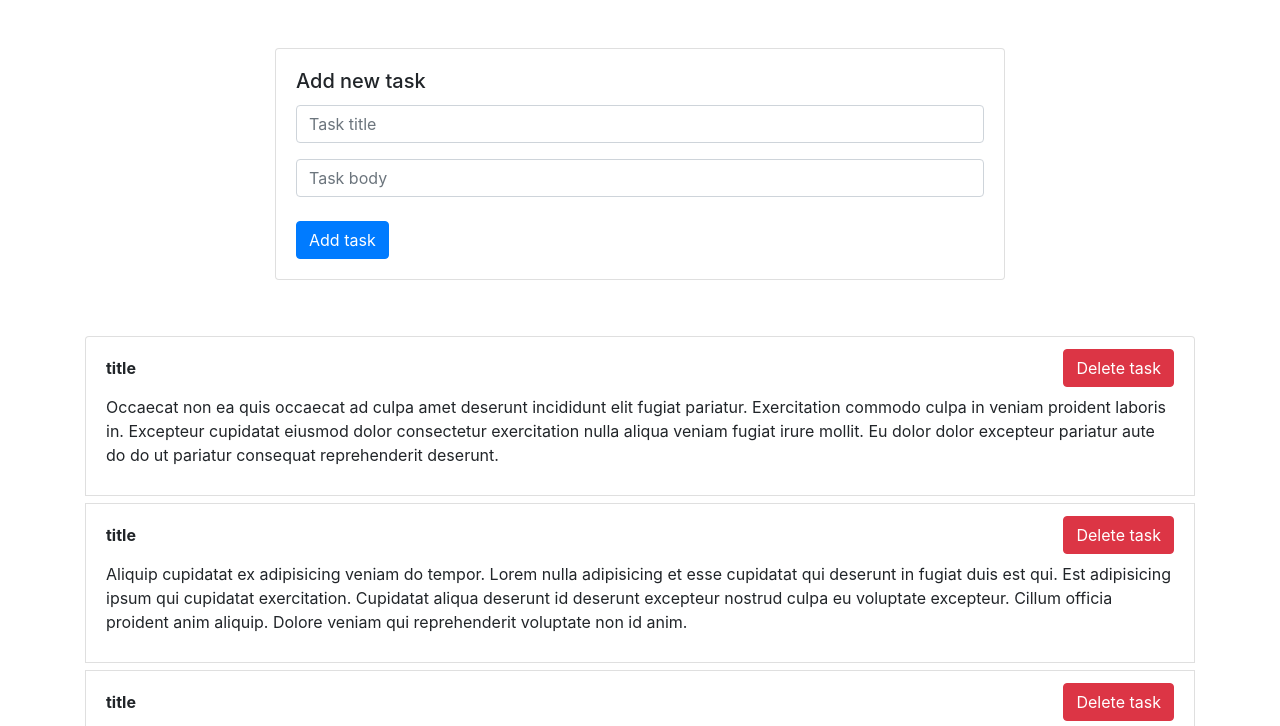
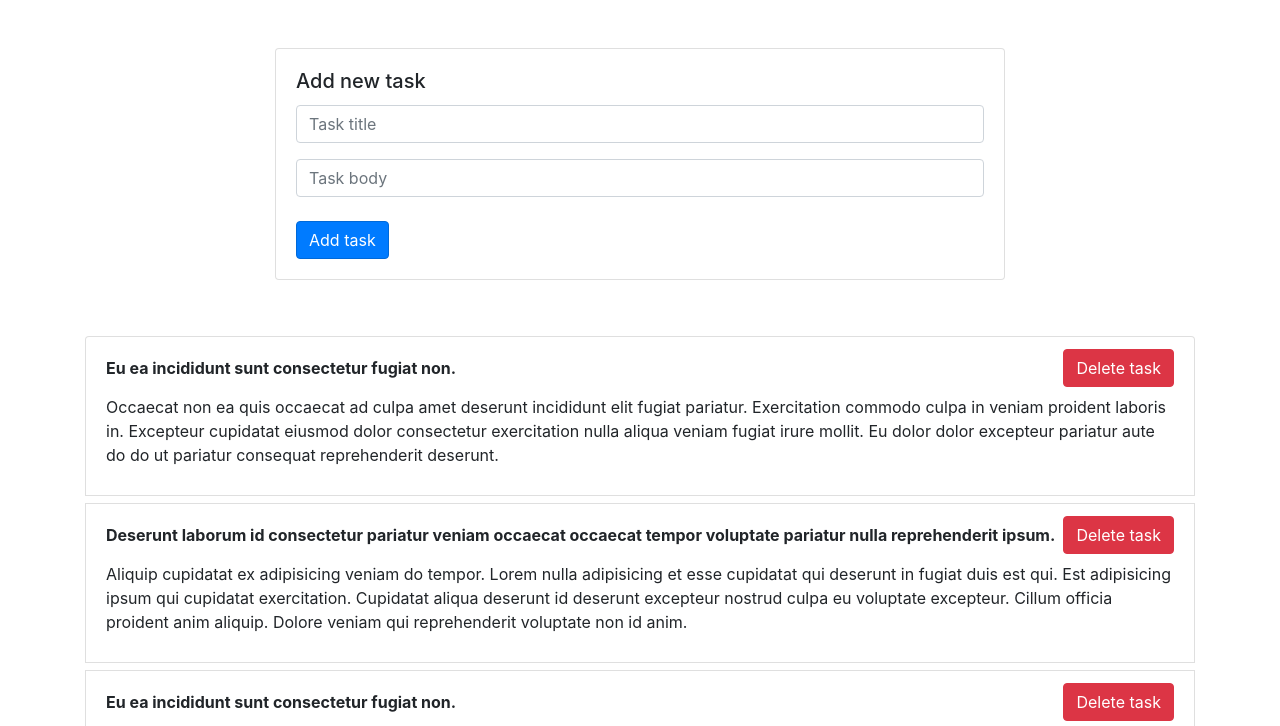
Before and after one commit to Incorrect111/toDoList, a plain HTML site: page index.html in a window 1280 px wide. Shown: the part 56-782 px from the top of the page. Drawn offline with nearby package versions, Linux system fonts and the light colour scheme.

Commit message:
add setThem function

```diff
--- a/app.js
+++ b/app.js
@@ -70,6 +70,8 @@ const tasks = [{
             '--input-focus-text-color': '#495057',
             '--input-focus-border-color': '#78818a',
             '--input-focus-box-shadow': '0 0 0 0.2rem rgba(141, 143, 146, 0.25)',
+            '--li-background-color': '#5c5d5f',
+            // --text-color: white;
         },
         light: {
             '--base-text-color': '#212529',
@@ -101,7 +103,7 @@ const tasks = [{
     const inputTitle = form.elements['title'];
     const inputBody = form.elements['body'];
     const themeSelect = document.getElementById('themeSelect')
-    console.log(themeSelect)
+
 
     //Events
     renderAllTasks(objOfTasks);
@@ -132,7 +134,7 @@ const tasks = [{
 
         //Create title
         const span = document.createElement('span')
-        span.textContent = 'title'
+        span.textContent = title;
         span.style.fontWeight = 'bold'
 
         //Create delete button
@@ -189,7 +191,11 @@ const tasks = [{
     }
 
     function deleteTask(id) {
+
         const { title } = objOfTasks[id]
+        console.log(id)
+        console.log(objOfTasks)
+
         const isConfirm = confirm(`Вы точно хотите удалить задачу ${title}?`)
         if (!isConfirm) return isConfirm;
         delete objOfTasks[id];
@@ -218,7 +224,12 @@ const tasks = [{
     }
 
     function setTheme(name) {
-        console.log(name)
+        const selectedThemeObj = themes[name];
+
+        Object.entries(selectedThemeObj).forEach(([key, value]) => {
+            console.log(key, value)
+            document.documentElement.style.setProperty(key, value);
+        });
     }
 
 
--- a/index.html
+++ b/index.html
@@ -4,7 +4,9 @@
 <head>
     <meta charset="UTF-8">
     <meta name="viewport" content="width=device-width, initial-scale=1.0">
+    <meta http-equiv="X-UA-Compatible" content="ie=edge" />
     <link rel="stylesheet" href="https://stackpath.bootstrapcdn.com/bootstrap/4.3.1/css/bootstrap.min.css" integrity="sha384-ggOyR0iXCbMQv3Xipma34MD+dH/1fQ784/j6cY/iJTQUOhcWr7x9JvoRxT2MZw1T" crossorigin="anonymous" />
+    <link rel="stylesheet" href="styles.css" />
     <title>Todo List</title>
 </head>
 
@@ -42,7 +44,6 @@
     <div class="tasks-list-section mt-5">
         <div class="container">
             <ul class="list-group">
-
             </ul>
         </div>
     </div>
--- a/styles.css
+++ b/styles.css
@@ -17,6 +17,8 @@
     --input-focus-text-color: #495057;
     --input-focus-border-color: #80bdff;
     --input-focus-box-shadow: 0 0 0 0.2rem rgba(0, 123, 255, 0.25);
+    --li-background-color: #5c5d5f;
+    --text-color: white;
 }
 
 body {
@@ -37,9 +39,11 @@ body {
     background-color: var(--default-btn-bg);
     border-color: var(--default-btn-border-color);
 }
+
 .btn-primary:not(:disabled):not(.disabled):active:focus {
     box-shadow: var(--default-btn-focus-box-shadow);
 }
+
 .btn.btn-primary:hover {
     color: var(--default-btn-text-color);
     background-color: var(--default-btn-hover-bg);
@@ -71,3 +75,9 @@ body {
     border-color: var(--input-focus-border-color);
     box-shadow: var(--input-focus-box-shadow);
 }
+
+
+/* .list-group li {
+    background-color: #5c5d5f;
+    color: white;
+} */
```
Lines whose indentation alone changed are shown as unchanged.
